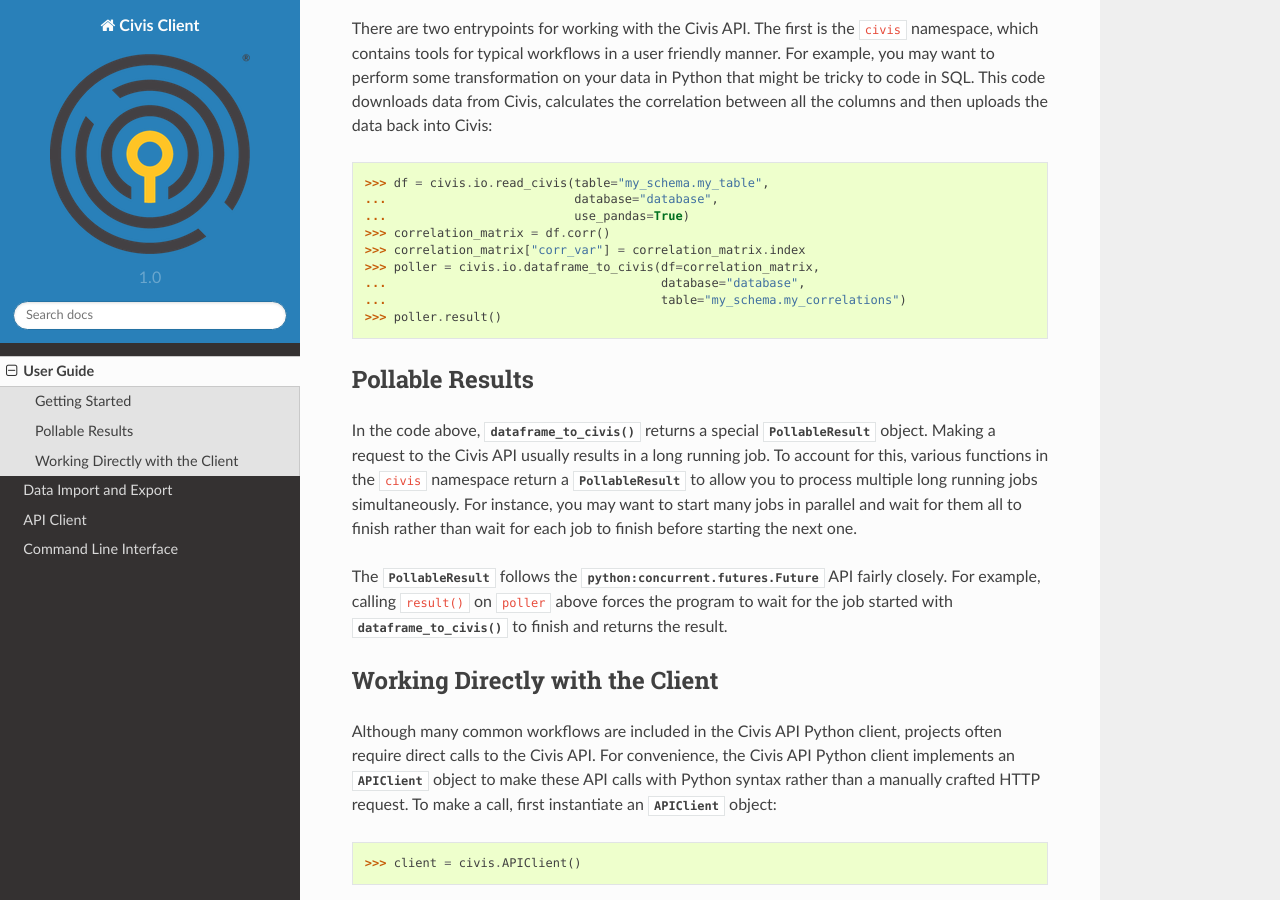
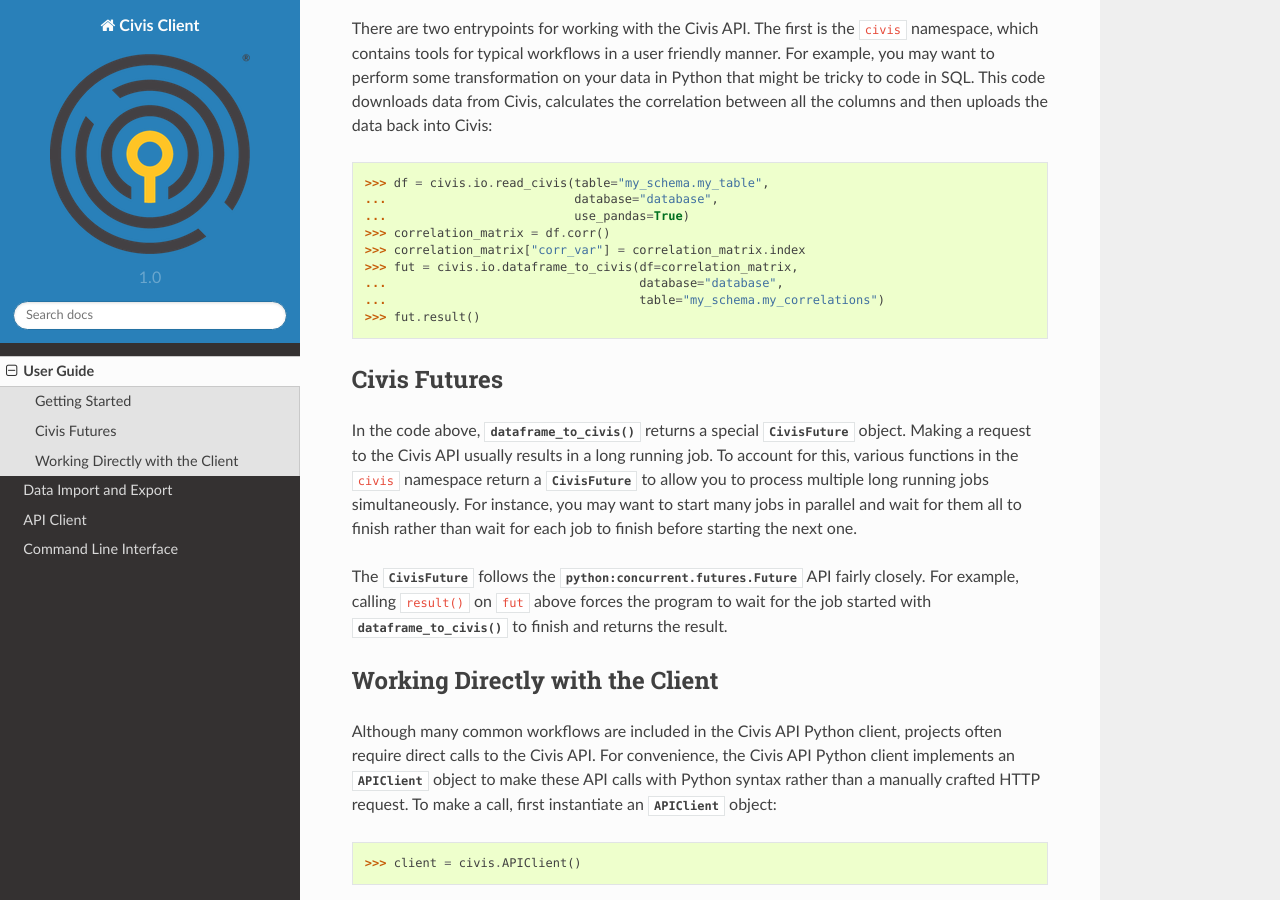
Before and after one commit to civisanalytics/civis-python, a Sphinx documentation site: the page built from docs/source/user_guide.rst, in a window 1280 px wide and 900 px high, scrolled down 339 px. Built offline with Sphinx 7.4.7 and the Read the Docs theme 2.0.0, drawn with Linux system fonts in a browser that asks for light colours.

Commit message:
PERF Replace PollableResult with CivisFuture
Now that the `futures.CivisFuture` class exists, replace all uses of `PollableResult` with `CivisFuture`. This improves performance by increasing speed (we find out that runs complete immediately, instead of after polling) and by reducing the number of API calls needed.

```diff
--- a/docs/source/user_guide.rst
+++ b/docs/source/user_guide.rst
@@ -29,27 +29,27 @@
    ...                          use_pandas=True)
    >>> correlation_matrix = df.corr()
    >>> correlation_matrix["corr_var"] = correlation_matrix.index
-   >>> poller = civis.io.dataframe_to_civis(df=correlation_matrix,
-   ...                                      database="database",
-   ...                                      table="my_schema.my_correlations")
-   >>> poller.result()
+   >>> fut = civis.io.dataframe_to_civis(df=correlation_matrix,
+   ...                                   database="database",
+   ...                                   table="my_schema.my_correlations")
+   >>> fut.result()
 
 
-Pollable Results
-================
+Civis Futures
+=============
 
 In the code above, :func:`~civis.io.dataframe_to_civis` returns a special
-:class:`~civis.polling.PollableResult` object. Making a request to the Civis
+:class:`~civis.futures.CivisFuture` object. Making a request to the Civis
 API usually results in a long running job. To account for this, various
 functions in the ``civis`` namespace return a
-:class:`PollableResult <civis.polling.PollableResult>` to allow you to
+:class:`CivisFuture <civis.futures.CivisFuture>` to allow you to
 process multiple long running jobs simultaneously. For instance, you may
 want to start many jobs in parallel and wait for them all to finish rather
 than wait for each job to finish before starting the next one.
 
-The :class:`PollableResult <civis.polling.PollableResult>` follows the
+The :class:`CivisFuture <civis.futures.CivisFuture>` follows the
 :class:`python:concurrent.futures.Future` API fairly closely. For example,
-calling ``result()`` on ``poller`` above forces the program to wait for the
+calling ``result()`` on ``fut`` above forces the program to wait for the
 job started with :func:`~civis.io.dataframe_to_civis` to finish and
 returns the result.
 
```
Also changed, not shown: CHANGELOG.md (+1 -0 lines), README.md (+7 -1 lines), 3 other files.
